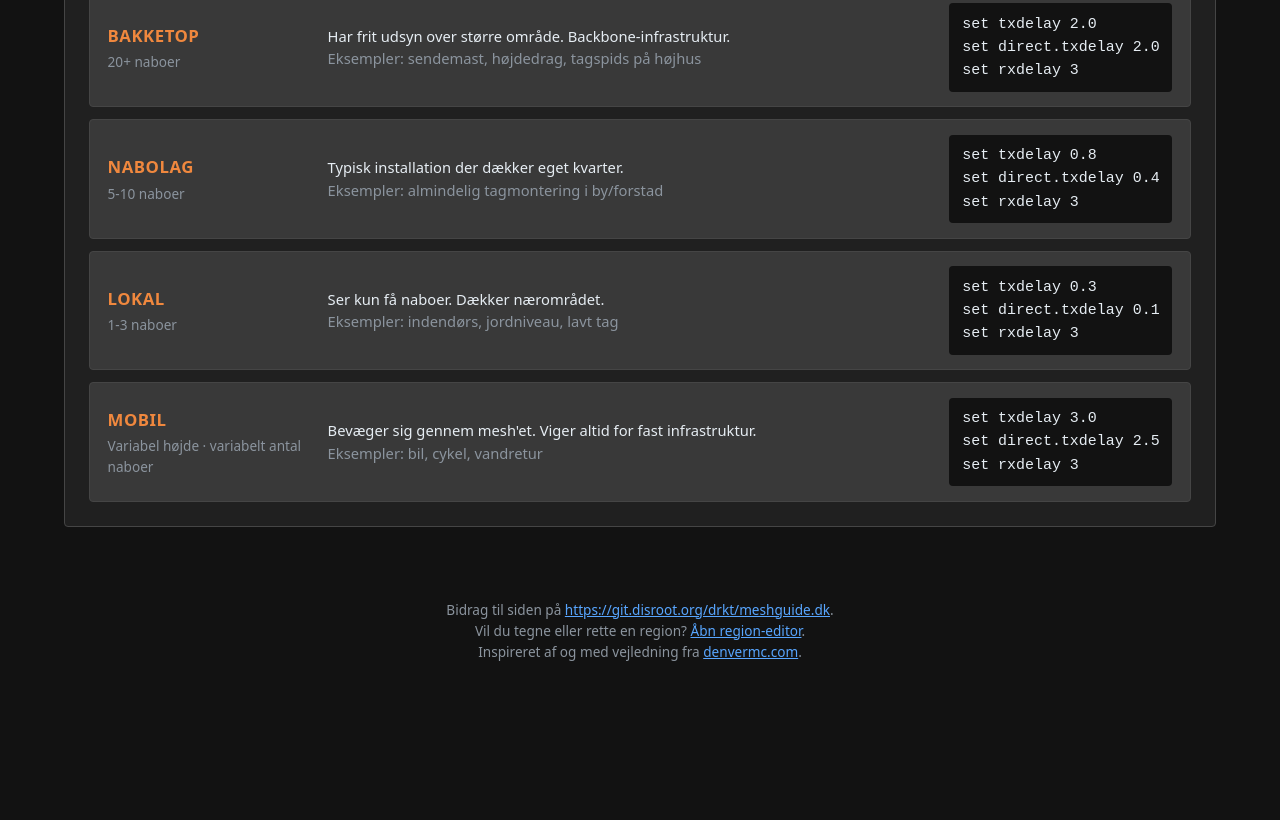
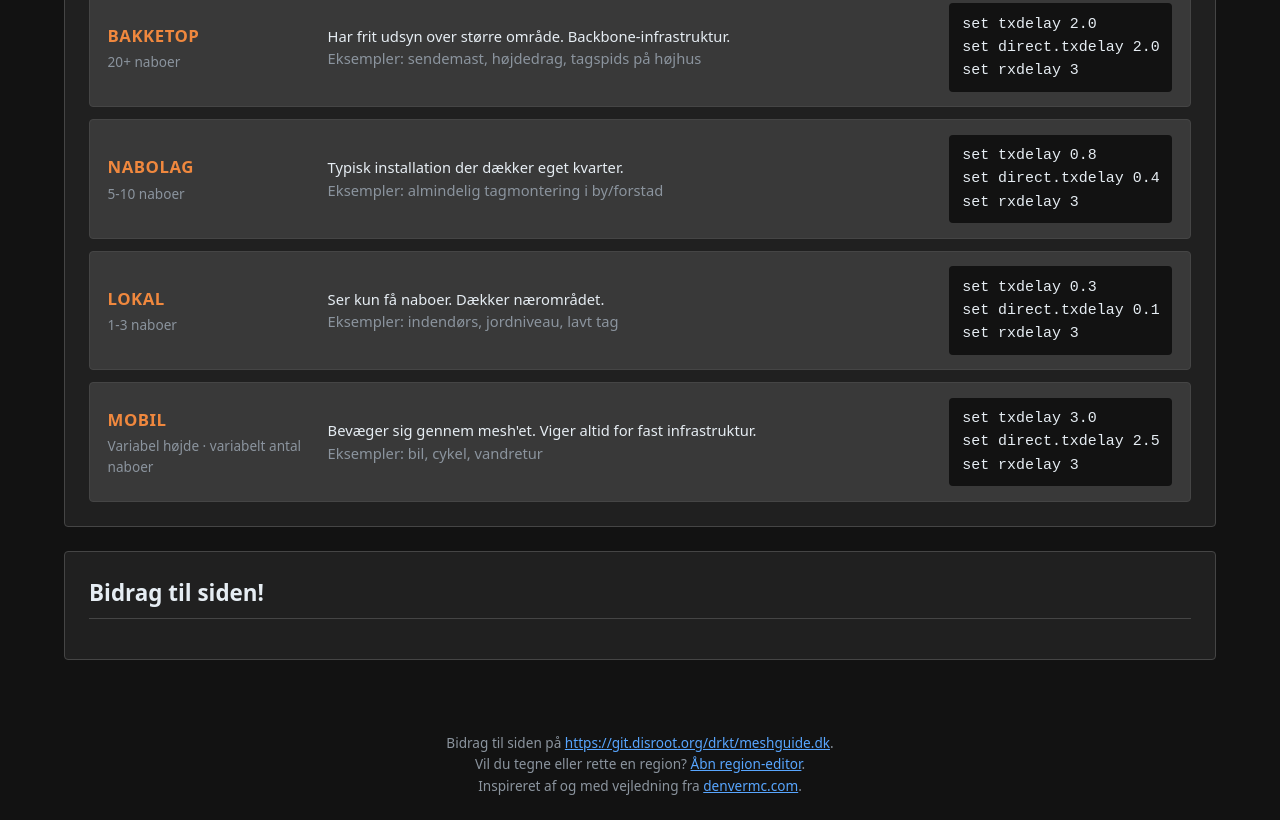
Before and after one commit to twinoak/meshguide.dk, a plain HTML site: page index.html in a window 1280 px wide. Shown: the part 4993-5813 px from the top of the page. Before the commit the page ends 5679 px from the top, so only its background shows below. Drawn offline with nearby package versions, Linux system fonts and the light colour scheme.

Commit message:
Prime the contributor segment

```diff
--- a/index.html
+++ b/index.html
@@ -260,6 +260,9 @@ set rxdelay 3</code></pre>
       </article>
     </div>
   </section>
+  <section id="social">
+    <h2 id="bidrag"><a href="#bidrag">Bidrag til siden!</a></h2>
+  </section>
 
 </main>
 
```
